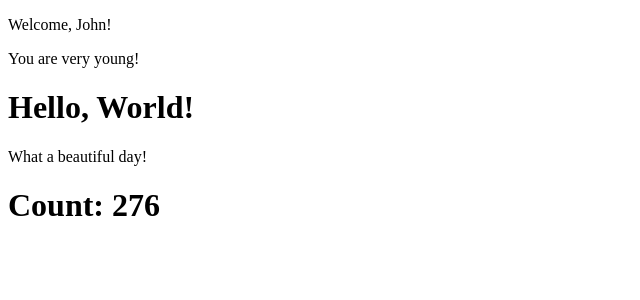
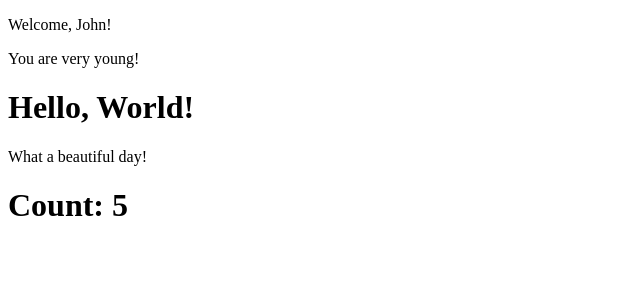
Before and after one commit to MarkupMonkey/react-project, a React (Create React App) app: page / in a window 1280 px wide. Shown: the top 300 px of the page, without its empty margins (0-640 px from the left). Built offline with nearby package versions, Linux system fonts and the light colour scheme.

Commit message:
hotfix: exercise state 03

```diff
--- a/src/App.js
+++ b/src/App.js
@@ -10,7 +10,7 @@ class Data extends React.Component {
                 <div>
                     <Welcome name='John' />
                     <Hello />
-                    <Counter initialValue={-222} incrementBy={2} timeout={22}/>
+                    <Counter/>
                 </div>
 
             </>
--- a/src/Counter.js
+++ b/src/Counter.js
@@ -2,7 +2,7 @@ import React from "react";
 
 class Counter extends React.Component {
     state = {
-        count: this.props.initialValue ?? 0,
+        count: this.props.initialValue,
     }
 
     constructor(props) {
@@ -11,10 +11,10 @@ class Counter extends React.Component {
         setInterval(() => {
             this.setState((state) => { // we can pass it an object portion we want update or a callback that recieves the current state and returns the new state
                 return {
-                    count: state.count + (this.props.incrementBy ?? 1),
+                    count: state.count + (this.props.incrementBy),
                 }
             })
-        }, this.props.timeout ?? 1000);
+        }, this.props.timeout);
     }
 
     render() {
@@ -24,4 +24,10 @@ class Counter extends React.Component {
     }
 }
 
+Counter.defaultProps={
+    initialValue: 0,
+    timeout: 1000,
+    incrementBy: 1
+}
+
 export default Counter;
```
